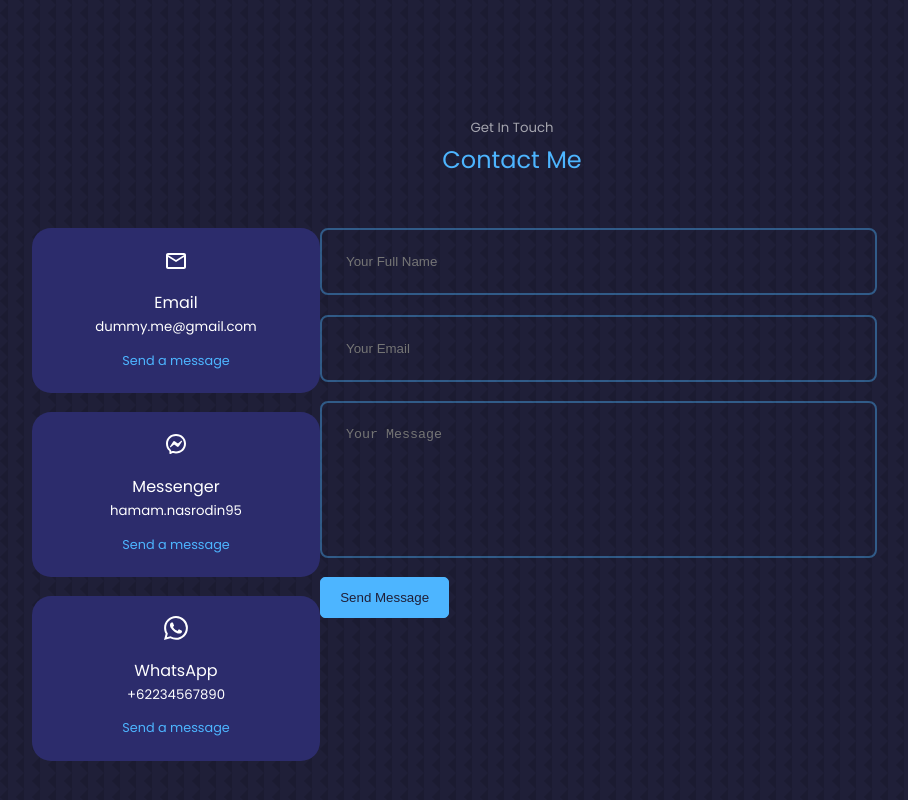
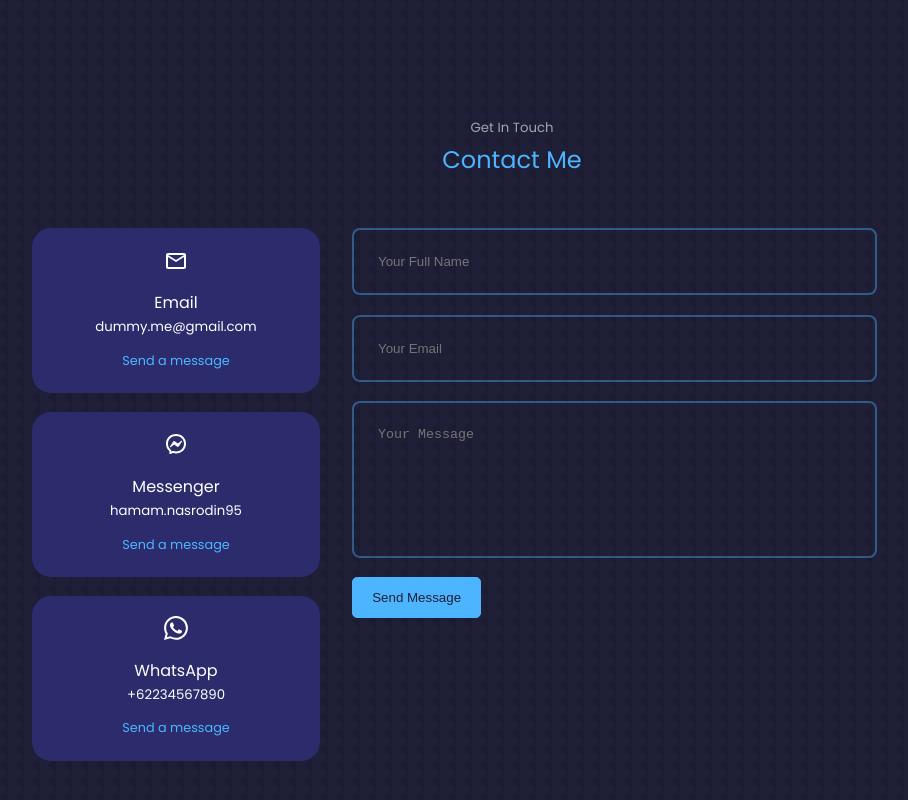
Before and after one commit to hamam99/portofolio-website, a React (Create React App) app: page / in a window 1280 px wide. Shown: the part 5451-6251 px from the top of the page, without its empty margins (128-1036 px from the left). Built offline with nearby package versions, Linux system fonts and the light colour scheme.

Commit message:
add padding

```diff
--- a/src/components/contact/contact.css
+++ b/src/components/contact/contact.css
@@ -41,6 +41,7 @@ form {
     display: flex;
     flex-direction: column;
     gap: 1.2rem;
+    padding-left: 2rem;
 }
 
 input, textarea {
```
